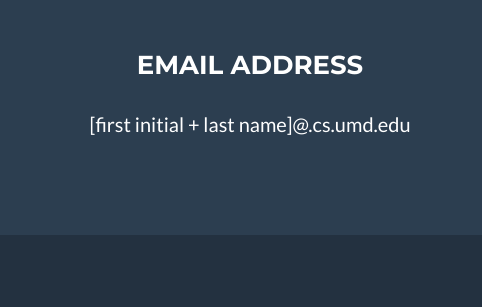
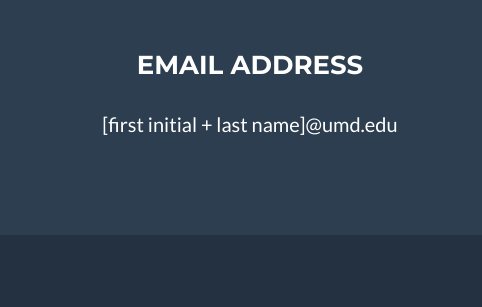
Before and after one commit to twr7bm/twr7bm.github.io, a plain HTML site: page index.html in a window 1280 px wide. Shown: the part 3792-4099 px from the top of the page, 0-482 px from the left. Drawn offline with nearby package versions, Linux system fonts and the light colour scheme.

Commit message:
Update index.html

```diff
--- a/index.html
+++ b/index.html
@@ -248,7 +248,7 @@
                 <div class="row">
                     <div class="footer-col col-md-4">
                         <h3>Email Address</h3>
-                        <p>[first initial + last name]@.cs.umd.edu</p>
+                        <p>[first initial + last name]@umd.edu</p>
                     </div>
                     <div class="footer-col col-md-4">
                         <h3>Around the Web</h3>
```
